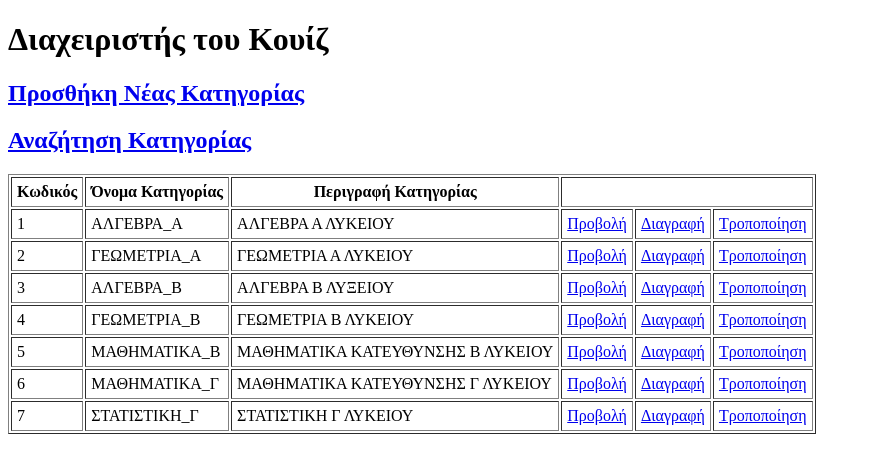
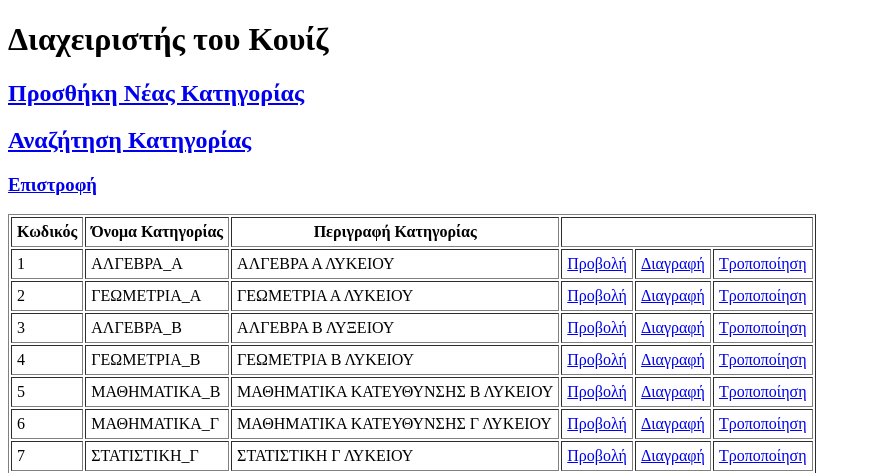
Before and after one commit to filcar/projectquiz, a PHP site: page /admin/categories.php in a window 1280 px wide. Shown: the top 473 px of the page, without its empty margins (0-871 px from the left). Run offline with PHP 8.4, Linux system fonts and the light colour scheme; a user stored in the database is signed in; data comes from the database, SQL or seed files in the repository.

Commit message:
commit No2

```diff
--- a/projectQuiz/admin/categories.php
+++ b/projectQuiz/admin/categories.php
@@ -20,6 +20,8 @@ echo"
     <h1>Διαχειριστής του Κουίζ</h1>
     <h2><a href='categ_insert.php'>Προσθήκη Νέας Κατηγορίας</a></h2>
     <h2><a href='categ_search.php'>Αναζήτηση Κατηγορίας</a></h2>
+    <h3><a href='index.php'>Επιστροφή</a></h3>
+
     <table border=1>
         <tr>
             <th>Κωδικός</th>
```
